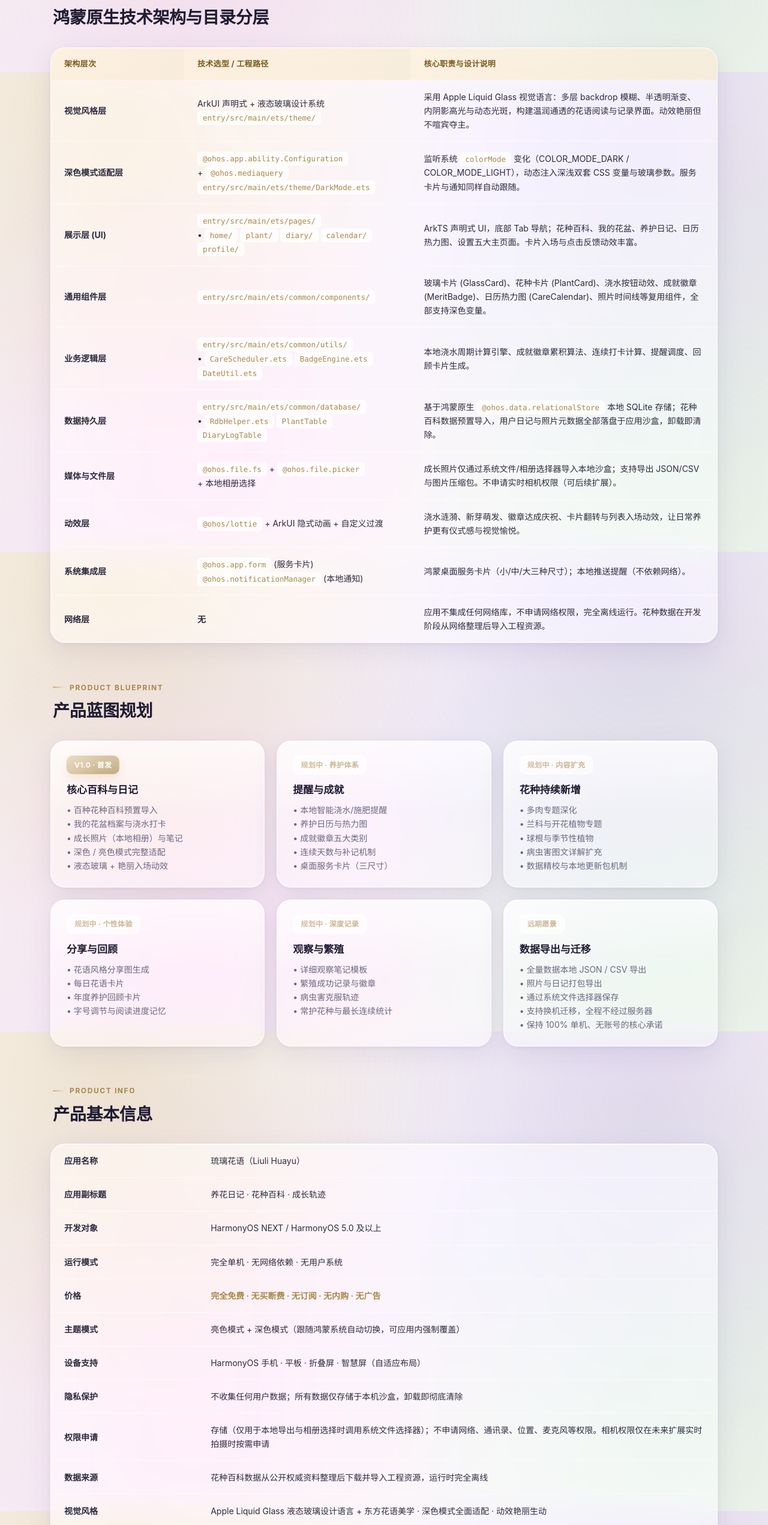
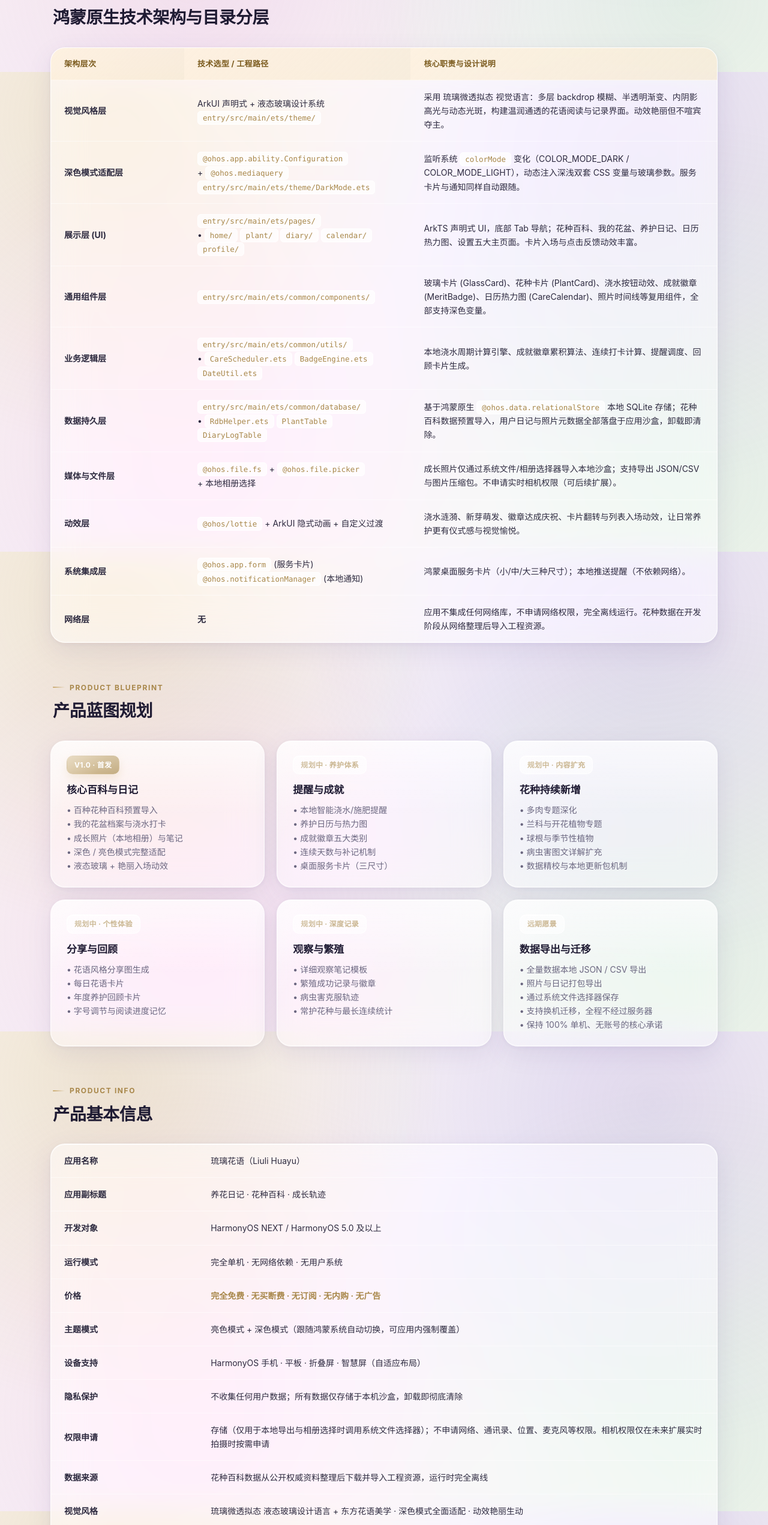
Before and after one commit to woxiyonghao/bbsflower, a plain HTML site: page doc/index.html in a window 1280 px wide. Shown: the part 5480-8023 px from the top of the page at 60% size. Drawn offline with Linux system fonts and the light colour scheme.

Commit message:
修改关键词

```diff
--- a/doc/index.html
+++ b/doc/index.html
@@ -967,7 +967,7 @@
             <tr>
               <td><b>视觉风格层</b></td>
               <td>ArkUI 声明式 + 液态玻璃设计系统<br><code>entry/src/main/ets/theme/</code></td>
-              <td>采用 Apple Liquid Glass 视觉语言：多层 backdrop 模糊、半透明渐变、内阴影高光与动态光斑，构建温润通透的花语阅读与记录界面。动效艳丽但不喧宾夺主。</td>
+              <td>采用 琉璃微透拟态 视觉语言：多层 backdrop 模糊、半透明渐变、内阴影高光与动态光斑，构建温润通透的花语阅读与记录界面。动效艳丽但不喧宾夺主。</td>
             </tr>
             <tr>
               <td><b>深色模式适配层</b></td>
@@ -1112,7 +1112,7 @@
             <tr><td><b>隐私保护</b></td><td>不收集任何用户数据；所有数据仅存储于本机沙盒，卸载即彻底清除</td></tr>
             <tr><td><b>权限申请</b></td><td>存储（仅用于本地导出与相册选择时调用系统文件选择器）；不申请网络、通讯录、位置、麦克风等权限。相机权限仅在未来扩展实时拍摄时按需申请</td></tr>
             <tr><td><b>数据来源</b></td><td>花种百科数据从公开权威资料整理后下载并导入工程资源，运行时完全离线</td></tr>
-            <tr><td><b>视觉风格</b></td><td>Apple Liquid Glass 液态玻璃设计语言 + 东方花语美学 · 深色模式全面适配 · 动效艳丽生动</td></tr>
+            <tr><td><b>视觉风格</b></td><td>琉璃微透拟态 液态玻璃设计语言 + 东方花语美学 · 深色模式全面适配 · 动效艳丽生动</td></tr>
             <tr><td><b>审核友好</b></td><td>无账号体系、无网络、无敏感权限、无广告与内购，符合鸿蒙应用审核对隐私与合规的高要求</td></tr>
           </tbody>
         </table>
```
Also changed, not shown: 1 other file.
